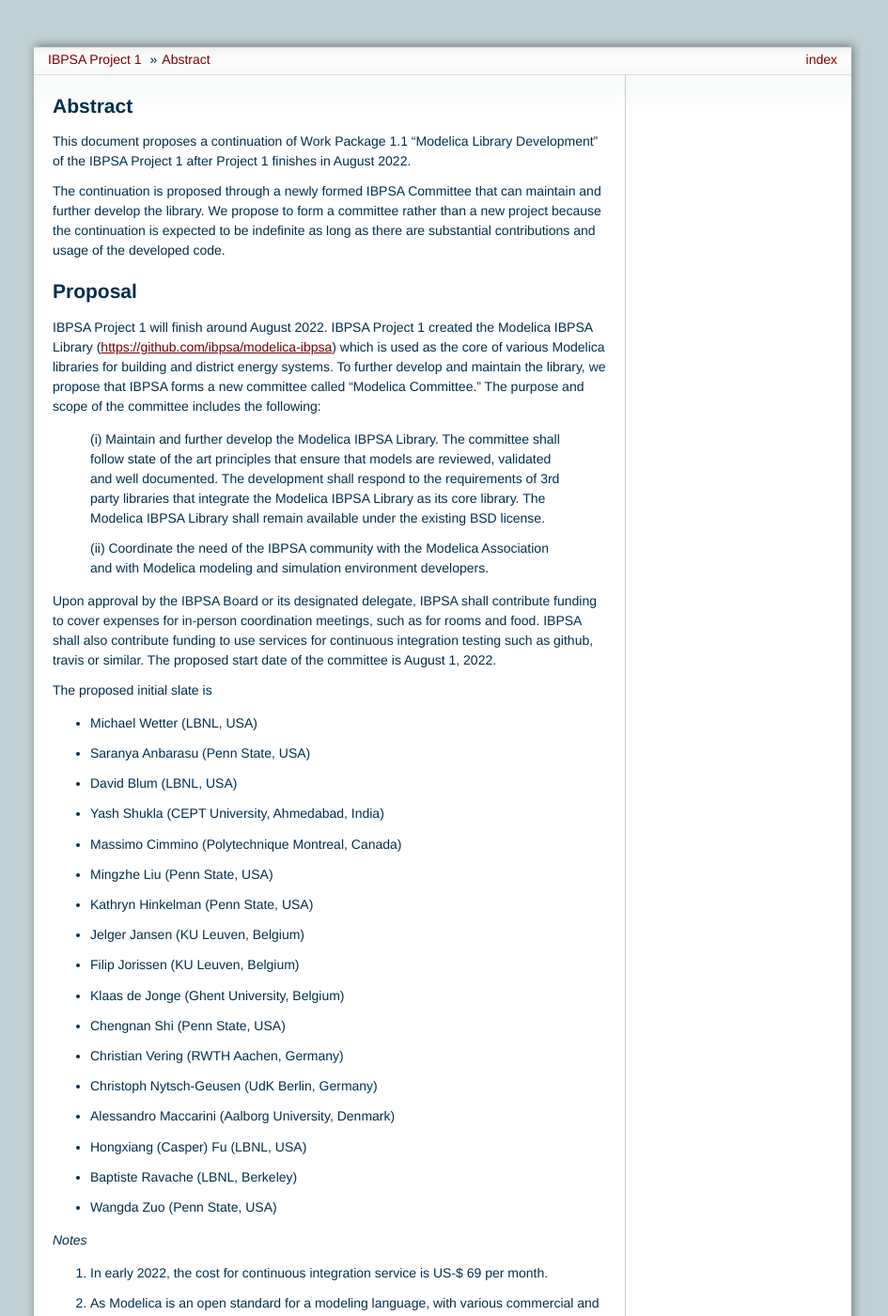
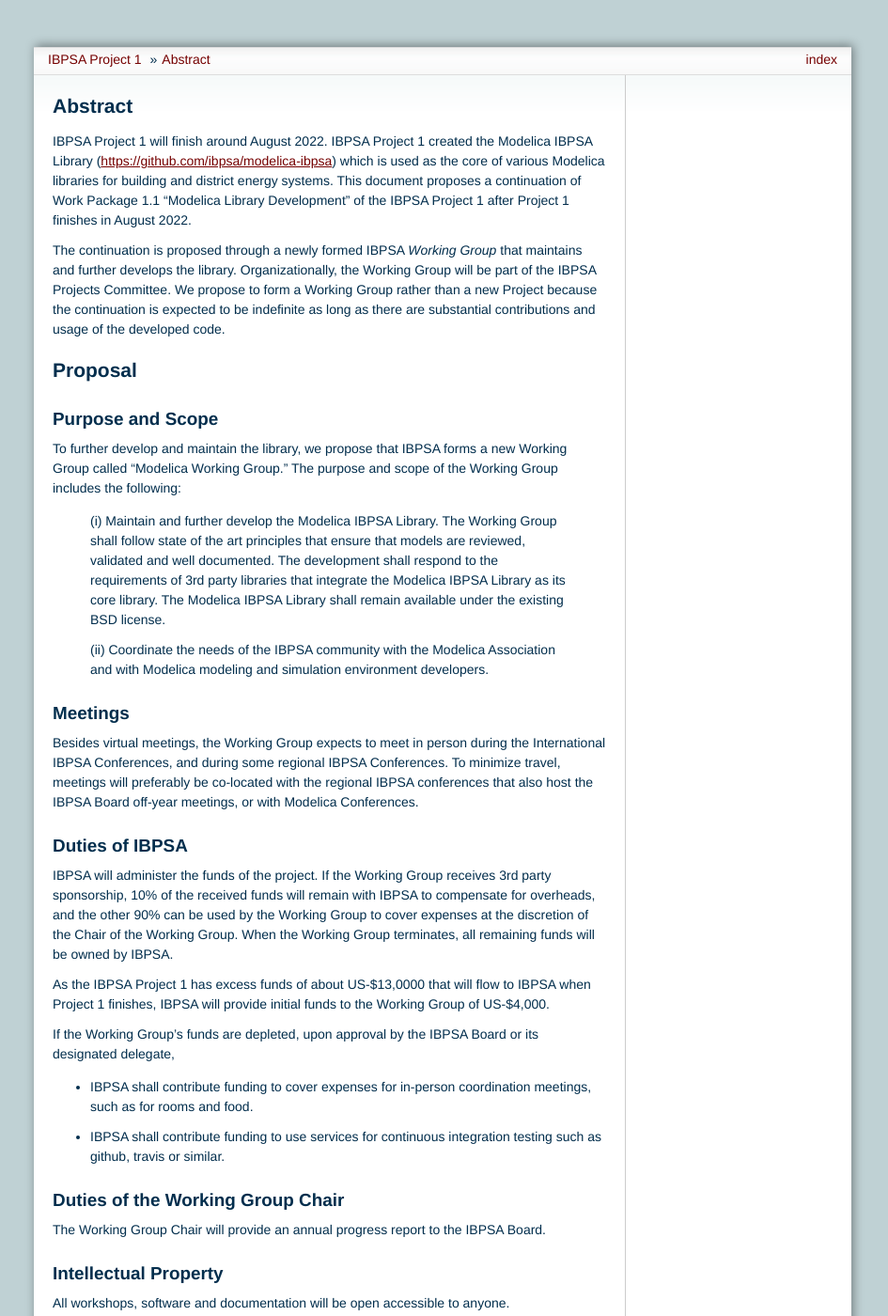
Before and after one commit to ibpsa/project1, a Sphinx documentation site: the page built from reports/2022-wp_1_1_continuation/source/contents.rst, in a window 1280 px wide and 1400 px high. Shown: the whole window at 94% size, without its empty margins (169-1114 px from the left). Built offline with Sphinx 7.4.7, drawn with Linux system fonts in a browser that asks for light colours; cross-references to code outside the pages are shown as plain code; some of the changed text lies outside the part shown.

Commit message:
Added BOD feedback

```diff
--- a/reports/2022-wp_1_1_continuation/source/contents.rst
+++ b/reports/2022-wp_1_1_continuation/source/contents.rst
@@ -1,46 +1,101 @@
 
 
 Abstract
-========
-
-This document proposes a continuation of Work Package 1.1 "Modelica Library Development"
-of the IBPSA Project 1 after Project 1 finishes in August 2022.
-
-The continuation is proposed through a newly formed IBPSA Committee that
-can maintain and further develop the library.
-We propose to form a committee rather than a new project
-because the continuation is expected to be indefinite as long as there
-are substantial contributions and usage of the developed code.
-
-
-Proposal
 ========
 
 IBPSA Project 1 will finish around August 2022.
 IBPSA Project 1 created the Modelica IBPSA Library (https://github.com/ibpsa/modelica-ibpsa)
 which is used as the core of various Modelica libraries for building and
 district energy systems.
+This document proposes a continuation of Work Package 1.1 "Modelica Library Development"
+of the IBPSA Project 1 after Project 1 finishes in August 2022.
+
+The continuation is proposed through a newly formed IBPSA *Working Group* that
+maintains and further develops the library.
+Organizationally, the Working Group will be part of the IBPSA Projects Committee.
+We propose to form a Working Group rather than a new Project
+because the continuation is expected to be indefinite as long as there
+are substantial contributions and usage of the developed code.
+
+
+
+Proposal
+========
+
+Purpose and Scope
+-----------------
+
 To further develop and maintain the library,
-we propose that IBPSA forms a new committee called
-"Modelica Committee."
-The purpose and scope of the committee includes the following:
+we propose that IBPSA forms a new Working Group called
+"Modelica Working Group."
+The purpose and scope of the Working Group includes the following:
 
    (i) Maintain and further develop the Modelica IBPSA Library.
-   The committee shall follow state of the art principles that
+   The Working Group shall follow state of the art principles that
    ensure that models are reviewed, validated and well documented.
    The development shall respond to the requirements of 3rd party libraries
    that integrate the Modelica IBPSA Library as its core library.
    The Modelica IBPSA Library shall remain available under the existing BSD license.
 
-   (ii) Coordinate the need of the IBPSA community with the Modelica Association and with
+   (ii) Coordinate the needs of the IBPSA community with the Modelica Association and with
    Modelica modeling and simulation environment developers.
 
+Meetings
+--------
 
-Upon approval by the IBPSA Board or its designated delegate, IBPSA shall contribute funding
-to cover expenses for in-person coordination meetings, such as for rooms and food.
-IBPSA shall also contribute funding to use services for continuous integration testing
-such as github, travis or similar.
-The proposed start date of the committee is August 1, 2022.
+Besides virtual meetings,
+the Working Group expects to meet in person during the International IBPSA Conferences,
+and during some regional IBPSA Conferences.
+To minimize travel, meetings will preferably be co-located with the regional IBPSA conferences
+that also host the IBPSA Board off-year meetings, or with Modelica Conferences.
+
+Duties of IBPSA
+---------------
+
+IBPSA will administer the funds of the project. If the Working Group receives 3rd party sponsorship,
+10% of the received funds will remain with IBPSA to compensate for overheads,
+and the other 90% can be used by the Working Group
+to cover expenses at the discretion of the Chair of the Working Group.
+When the Working Group terminates, all remaining funds will be owned by IBPSA.
+
+As the IBPSA Project 1 has excess funds of about US-$13,0000 that will flow to IBPSA when Project 1 finishes,
+IBPSA will provide initial funds to the Working Group of US-$4,000.
+
+If the Working Group's funds are depleted,
+upon approval by the IBPSA Board or its designated delegate,
+
+- IBPSA shall contribute funding to cover expenses for in-person coordination meetings, such as for rooms and food.
+- IBPSA shall contribute funding to use services for continuous integration testing such as github, travis or similar.
+
+
+Duties of the Working Group Chair
+---------------------------------
+
+The Working Group Chair will provide an annual progress report to the IBPSA
+Board.
+
+
+Intellectual Property
+---------------------
+
+All workshops, software and documentation will be open accessible to anyone.
+
+To ensure open collaboration among the participants, all code will
+be released as open-source using the BSD 3-Clause
+License as stated at
+https://github.com/ibpsa/modelica-ibpsa/blob/master/IBPSA/legal.html.
+
+IBPSA will be the copyright owner.
+The liberal nature of the license allows others to implement
+the code in their software and distribute it to others at no cost.
+Hence, IBPSA ownership of the copyright will allow others to
+reuse and distribute the software.
+
+
+Start Date and Initial Members
+------------------------------
+
+The proposed start date of the Working Group is August 1, 2022.
 
 The proposed initial slate is
 
@@ -59,10 +114,10 @@
 - Christoph Nytsch-Geusen (UdK Berlin, Germany)
 - Alessandro Maccarini (Aalborg University, Denmark)
 - Hongxiang (Casper) Fu (LBNL, USA)
-- Baptiste Ravache (LBNL, Berkeley)
 - Wangda Zuo (Penn State, USA)
 
-*Notes*
+Notes
+-----
 
 1. In early 2022, the cost for continuous integration service is US-$ 69 per month.
 2. As Modelica is an open standard for a modeling language, with various commercial and
```
Also changed, not shown: 1 other file.
